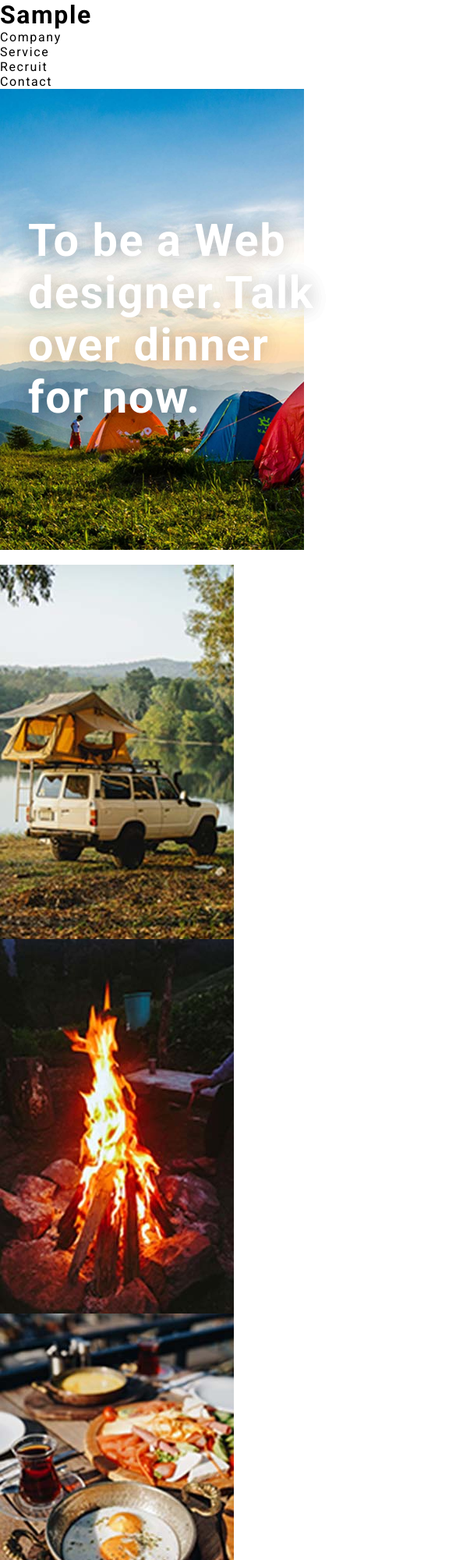
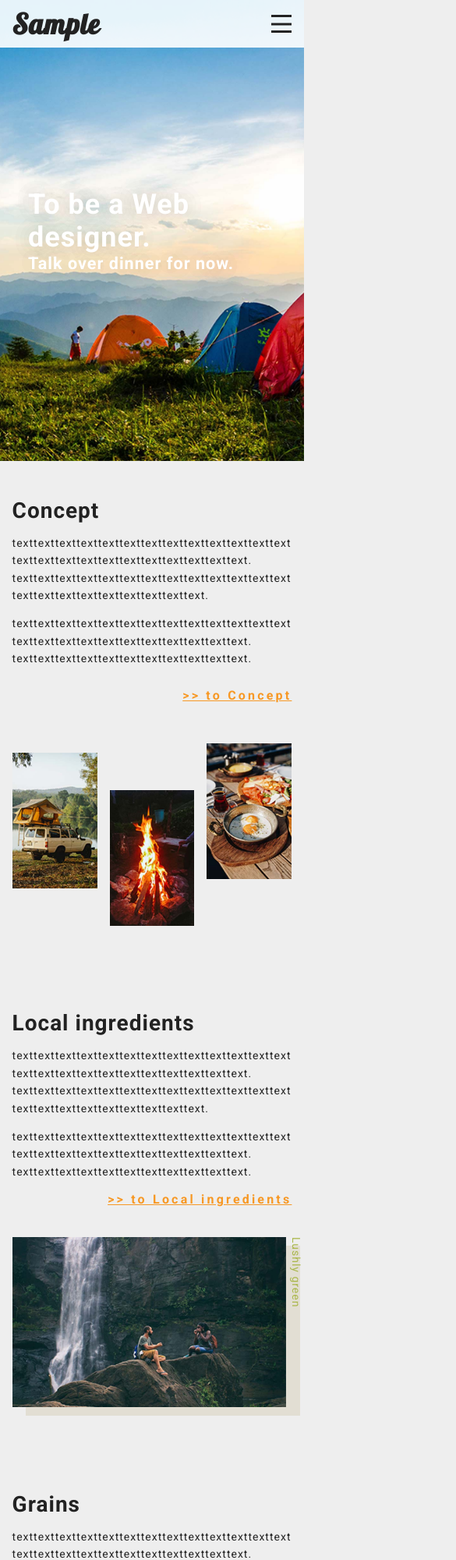
Before and after one commit to Rikiya89/responsive_page, a plain HTML site: page responsive_page/index.html in a window 390 px wide. Shown: the top 2000 px of the page at 78% size, 585 px wide, since content can reach past the window. Drawn offline with nearby package versions, Linux system fonts and the light colour scheme.

Commit message:
Update style.css

```diff
--- a/responsive_page/css/style.css
+++ b/responsive_page/css/style.css
@@ -1,26 +1,27 @@
+/*==========================
+common
+==========================*/
 * {
     margin: 0;
     padding: 0;
     box-sizing: border-box;
 }
 
-header {
-    background-color: white;
-}
-
-li {
+ul {
     list-style: none;
-}
-
-a {
-    color: black;
-    text-decoration: none;
 }
 
 img {
     max-width: 100%;
     height: auto;
     vertical-align: top;
+}
+
+html {
+    /* font-size: 100%; 1remが約16px */
+    /* font-size: 10px; 1remが約10px */
+    /* font-size: 62.5%; 1remが約10px */
+    font-size: 62.5%;
 }
 
 body {
@@ -32,56 +33,166 @@ body {
         "Hiragino Sans",
         Meiryo,
         sans-serif;
-    background-color: white;
+    background-color: #eee;
+    color: #222;
     letter-spacing: 0.1em;
 }
 
-/* navigation */
-.navbar {
-    min-height: 70px;
+.container {
+    overflow: hidden;
+}
+
+/*==========================
+.siteHeader
+==========================*/
+.siteHeader {
+    background-color: rgba(255, 255, 255, 0.9);
+    padding: 12px 36px;
+    width: 100%;
+    z-index: 100;
+    position: fixed;
+    top: 0;
+    left: 0;
+}
+
+@media screen and (max-width: 768px) {
+    .siteHeader {
+        padding: 8px 4%;
+    }
+}
+
+.siteHeader .inner {
     display: flex;
     justify-content: space-between;
     align-items: center;
-    padding: 0 24px;
 }
 
-.nav-menu {
-    display: flex;
-    justify-content: space-between;
-    align-items: center;
-    gap: 60px;
+.logo {
+    font-family: 'Lobster', cursive;
+    font-size: 3.6rem;
 }
 
-.nav-branding {
-    font-size: 2rem;
+.globalNav__list {
+    display: flex;
 }
 
-.nav-link {
-    transition: 0.7s ease;
+.globalNav__item {
+    margin-left: 24px;
 }
 
-.nav-link:hover {
-    color: dodgerblue;
+.globalNav__item a {
+    font-size: 1.6rem;
+    font-weight: bold;
+    text-decoration: none;
+    color: #222;
 }
 
-/* hamburger */
-.hamburger {
-    display: none;
-    cursor: pointer;
+.globalNav__item a:hover {
+    text-decoration: underline;
 }
 
-.line {
-    display: block;
-    width: 25px;
-    height: 3px;
-    margin: 5px auto;
-    -webkit-transition: all 0.3s ease-in-out;
-    transition: all 0.3s ease-in-out;
-    background-color: black;
+/*==========================
+Modal window
+==========================*/
+@media screen and (max-width: 768px) {
+    .globalNav {
+        display: none;
+    }
+
+    .globalNav.active {
+        display: block;
+        position: fixed;
+        width: 100%;
+        height: 100vh;
+        left: 50%;
+        top: 61px;
+        transform: translateX(-50%);
+        background-color: rgba(0, 0, 0, 0.8);
+        z-index: 0;
+    }
+
+    .globalNav__list {
+        display: block;
+        width: 80%;
+        margin: 0 auto;
+        text-align: center;
+    }
+
+    .globalNav__item {
+        margin: 48px 0;
+    }
+
+    .globalNav__item a {
+        color: white;
+        font-size: 2.4rem;
+    }
+
 }
 
+/* 768px end */
+
+/*==========================
+.hamberger
+==========================*/
+.hamburger {
+    /* 後で使う */
+    display: none;
+    width: 26px;
+    height: 26px;
+    position: relative;
+}
+
+@media screen and (max-width: 768px) {
+    .hamburger {
+        display: block;
+    }
+}
+
+.hamburger span {
+    display: block;
+    width: 100%;
+    height: 3px;
+    background-color: #222;
+    position: absolute;
+    left: 0;
+    transition: 0.4s;
+}
+
+.hamburger span:first-of-type {
+    top: 5%;
+}
+
+.hamburger span:nth-of-type(2) {
+    top: 50%;
+    transform: translateY(-50%);
+}
+
+.hamburger span:last-of-type {
+    bottom: 5%;
+}
+
+/* active */
+
+.hamburger.active span:first-of-type {
+    top: 50%;
+    transform: translateY(-50%) rotate(45deg);
+}
+
+.hamburger.active span:nth-of-type(2) {
+    top: 50%;
+    opacity: 0;
+}
+
+.hamburger.active span:last-of-type {
+    bottom: 40%;
+    transform: translateY(-50%) rotate(-45deg);
+}
+
+/*==========================
+.articleHeader
+==========================*/
 .articleHeader {
-    background-color: lightcyan;
+    background-color: lightblue;
     width: 100%;
     height: 70vh;
     padding: 36px;
@@ -92,70 +203,307 @@ body {
     background-size: cover;
 }
 
-.mainTitle{
+.mainTitle {
     font-size: 4.8rem;
     color: white;
     position: absolute;
     top: 50%;
     transform: translateY(-50%);
-    text-shadow: 0 1px 28px rgb(0 0 0 / 11%),0 1px 28px rgb(0 0 0 / 11%),0 1px 28px rgb(0 0 0 / 11%);
+    text-shadow:
+        0 1px 28px rgba(0, 0, 0, 0.11),
+        0 1px 28px rgba(0, 0, 0, 0.11),
+        0 1px 28px rgba(0, 0, 0, 0.11);
 }
 
-.concept {
-    margin: 0%;
+.subTitle {
+    display: block;
+    font-size: 0.6em;
 }
 
-p.text {
-    margin: 50px;
-}
-
-/* resposive */
-
-@media screen and (max-width: 599px){
-    .articleHeader{
-        background-color: mistyrose;
+@media screen and (max-width: 768px) {
+    .mainTitle {
+        font-size: 3.6rem;
     }
 }
 
 
+/* section */
 
-@media (max-width: 768px) {
-    .hamburger {
-        display: block;
+section .inner {
+    max-width: 1024px;
+    margin: 60px auto 96px;
+}
+
+@media screen and (max-width: 1024px) {
+    section .inner {
+        margin: 48px 4% 77px;
+    }
+}
+
+@media screen and (max-width: 768px) {
+    section .inner {
+        margin: 50px 4% 61px;
     }
 
-    .hamburger.active .line:nth-child(2) {
-        opacity: 0;
+    section .inner:first-of-type {
+        margin: 36px 4% 61px;
     }
 
-    .hamburger.active .line:nth-child(1) {
-        transform: translateY(8px) rotate(45deg);
+}
+
+.inner.flex {
+    display: flex;
+    justify-content: space-between;
+}
+
+@media screen and (max-width: 768px) {
+    .inner.flex {
+        flex-direction: column;
     }
 
-    .hamburger.active .line:nth-child(3) {
-        transform: translateY(-8px) rotate(-45deg);
+    .inner.flex--reverse {
+        flex-direction: column-reverse;
+    }
+}
+
+
+.image__list {
+    display: flex;
+    width: 50%;
+}
+
+@media screen and (max-width: 768px) {
+    .image__list {
+        width: 100%;
+        margin-top: 50px;
+    }
+}
+
+.image__item:nth-of-type(1) {
+    margin: 12px 0 0;
+}
+
+.image__item:nth-of-type(2) {
+    margin: 60px 16px 0;
+}
+
+.caption__main {
+    width: 50%;
+}
+
+.caption__main--left {
+    padding-right: 6%;
+}
+
+.caption__main--right {
+    padding-left: 6%;
+}
+
+@media screen and (max-width: 1024px) {
+    .caption__main--left {
+        padding-right: 4%;
     }
 
-    .nav-menu {
-        position: fixed;
-        left: -100%;
-        top: 70px;
-        gap: 0;
-        flex-direction: column;
-        background-color: white;
+    .caption__main--right {
+        padding-left: 4%;
+    }
+}
+
+/* 1024 end */
+
+
+@media screen and (max-width: 768px) {
+
+    .caption__main {
         width: 100%;
-        text-align: center;
-        transition: 0.3s;
     }
 
-    .nav-item {
-        margin: 16px 0;
+    .caption__main--left {
+        padding-right: 0;
     }
 
-    .nav-menu.active {
-        left: 0;
+    .caption__main--right {
+        padding-left: 0;
     }
-    .mainTitle {
+
+}
+
+/* 768 end */
+
+.topics {
+    font-size: 4.8rem;
+    margin-bottom: 18px;
+}
+
+.text {
+    font-size: 1.6rem;
+    line-height: 1.6em;
+    /* 半角英数字を親要素の横幅で折り返す設定 */
+    word-wrap: break-word;
+    margin-top: 18px;
+}
+
+.link__text {
+    color: rgb(247, 152, 36);
+    font-size: 1.8rem;
+    font-weight: bold;
+    letter-spacing: 0.2em;
+    transition: opacity 0.4s;
+}
+
+.link__text:hover {
+    opacity: 0.4;
+}
+
+@media screen and (max-width: 1024px) {
+    .topics {
         font-size: 3.6rem;
+        margin-bottom: 12px;
+    }
+
+    .text {
+        font-size: 1.4rem;
+        margin-top: 14px;
+    }
+
+    .link__text {
+        font-size: 1.6rem;
     }
 }
+
+/* 1024 end */
+
+@media screen and (max-width: 768px) {
+    .topics {
+        font-size: 2.8rem;
+        margin-bottom: 6px;
+    }
+
+    .text:last-of-type {
+        text-align: right;
+    }
+}
+
+/* 768 end */
+
+.imageBox {
+    width: 50%;
+    position: relative;
+}
+
+.imageBox::before {
+    display: block;
+    content: '';
+    background-color: rgba(225, 221, 209, 0.9);
+    width: 100%;
+    height: 100%;
+
+    position: absolute;
+    right: -7%;
+    bottom: -7%;
+    z-index: -10;
+}
+
+.imageBox::after {
+    display: block;
+    content: 'Lushly green';
+    font-size: 1.6rem;
+    color: #aab74b;
+    transform: rotate(90deg);
+    transform-origin: left top;
+
+    position: absolute;
+    right: -25%;
+    top: 0;
+}
+
+@media screen and (max-width: 1024px) {
+    .imageBox::before {
+        right: -5%;
+        bottom: -5%;
+    }
+
+    .imageBox::after {
+        font-size: 1.4rem;
+        right: -109px;
+        top: 0;
+    }
+}
+
+/* 1024 end */
+
+@media screen and (max-width: 768px) {
+    .imageBox {
+        width: 98%;
+        margin-top: 36px;
+    }
+
+    .imageBox::after {
+        font-size: 1.4rem;
+        right: -111px;
+    }
+}
+
+/* 768 end */
+
+/*==========================
+.contact
+==========================*/
+.contact {
+    background-color: rgb(240, 206, 118);
+    height: 280px;
+    position: relative;
+    background-image: url(../images/contact@2x.jpg);
+    background-repeat: no-repeat;
+    background-position: center;
+    background-size: cover;
+}
+
+.contact__btn {
+    display: block;
+    width: 240px;
+    box-sizing: content-box;
+    padding: 24px;
+    font-size: 2.4rem;
+    color: white;
+    text-align: center;
+    text-decoration: none;
+    background-color: rgb(247, 152, 36);
+    border-radius: 10px;
+    position: absolute;
+    top: 50%;
+    left: 50%;
+    transform: translate(-50%, -50%);
+    transition: background-color 0.4s;
+}
+
+.contact__btn:hover {
+    background-color: rgba(247, 152, 36, 0.6);
+}
+
+@media screen and (max-width: 768px) {
+    .contact {
+        height: 179px;
+    }
+
+    .contact__btn {
+        width: 192px;
+        padding: 18px;
+        font-size: 1.8rem;
+    }
+
+}
+
+/* 768 end */
+
+
+
+/*==========================
+.siteFooter
+==========================*/
+.siteFooter {
+    background-color: #111;
+    color: white;
+    padding: 16px 0;
+    text-align: center;
+}
```
